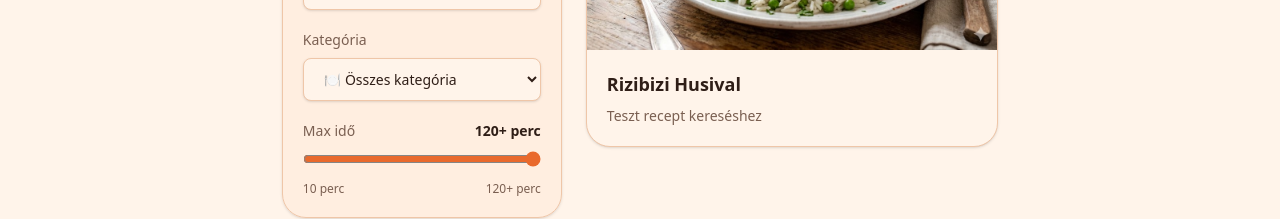
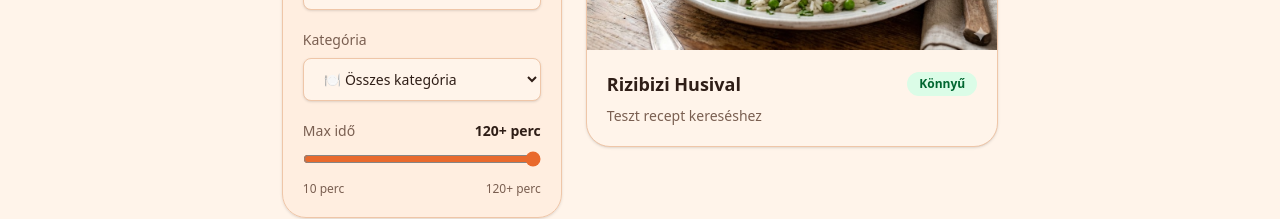
Before and after one commit to XxBAJNOKxX/cooking_platform_frontend, a Vue app: page /recipes in a window 1280 px wide. Shown: the part 420-639 px from the top of the page. Built offline with nearby package versions, Linux system fonts and the light colour scheme.

Commit message:
feat: add difficulty level display to RecipeCatalogView and create RecipeCard component

```diff
--- a/src/views/RecipeCatalogView.vue
+++ b/src/views/RecipeCatalogView.vue
@@ -102,7 +102,8 @@ export default {
             description: 'Teszt recept kereséshez',
             image_url: '/RizibiziHusival.jpg',
             category: 'ho-vegi-tulelo',
-            maxMinutes: 35
+            maxMinutes: 35,
+            difficulty: 'Könnyű'
           }
         ]
       } finally {
@@ -200,9 +201,19 @@ export default {
               />
             </div>
             <div class="p-5">
-              <h3 class="text-lg font-bold text-text">
-                {{ recipe.title }}
-              </h3>
+              <div class="flex items-center justify-between mb-2">
+                <h3 class="text-lg font-bold text-text">
+                  {{ recipe.title }}
+                </h3>
+                <span v-if="recipe.difficulty" class="inline-flex items-center px-3 py-1 rounded-full text-xs font-semibold"
+                  :class="{
+                    'bg-green-100 text-green-800': recipe.difficulty === 'Könnyű',
+                    'bg-yellow-100 text-yellow-800': recipe.difficulty === 'Közepes',
+                    'bg-red-100 text-red-800': recipe.difficulty === 'Nehéz'
+                  }">
+                  {{ recipe.difficulty }}
+                </span>
+              </div>
               <p class="mt-2 text-sm text-muted">
                 {{ recipe.description }}
               </p>
```
Also changed, not shown: src/components/RecipeCard.vue (added).
